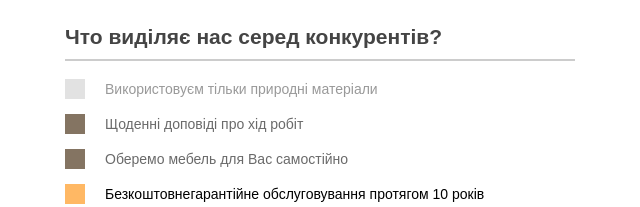
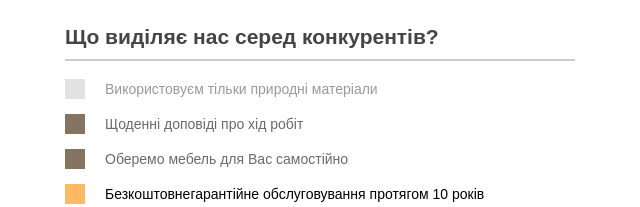
Before and after one commit to Vadym1983/My_first_site, a plain HTML site: page source/project/index.html in a window 1280 px wide. Shown: the part 445-652 px from the top of the page, 320-960 px from the left. Drawn offline with Linux system fonts and the light colour scheme.

Commit message:
Update index.html
changes

```diff
--- a/source/project/index.html
+++ b/source/project/index.html
@@ -22,7 +22,7 @@
     </section>
 
     <section class="advantages">
-      <h2>Что виділяє нас серед конкурентів?</h2>
+      <h2>Що виділяє нас серед конкурентів?</h2>
       <ul class="advantages-list">
         <li class="advantages-item">Використовуєм тільки природні матеріали</li>
         <li class="advantages-item standard">Щоденні доповіді про хід робіт</li>
```
